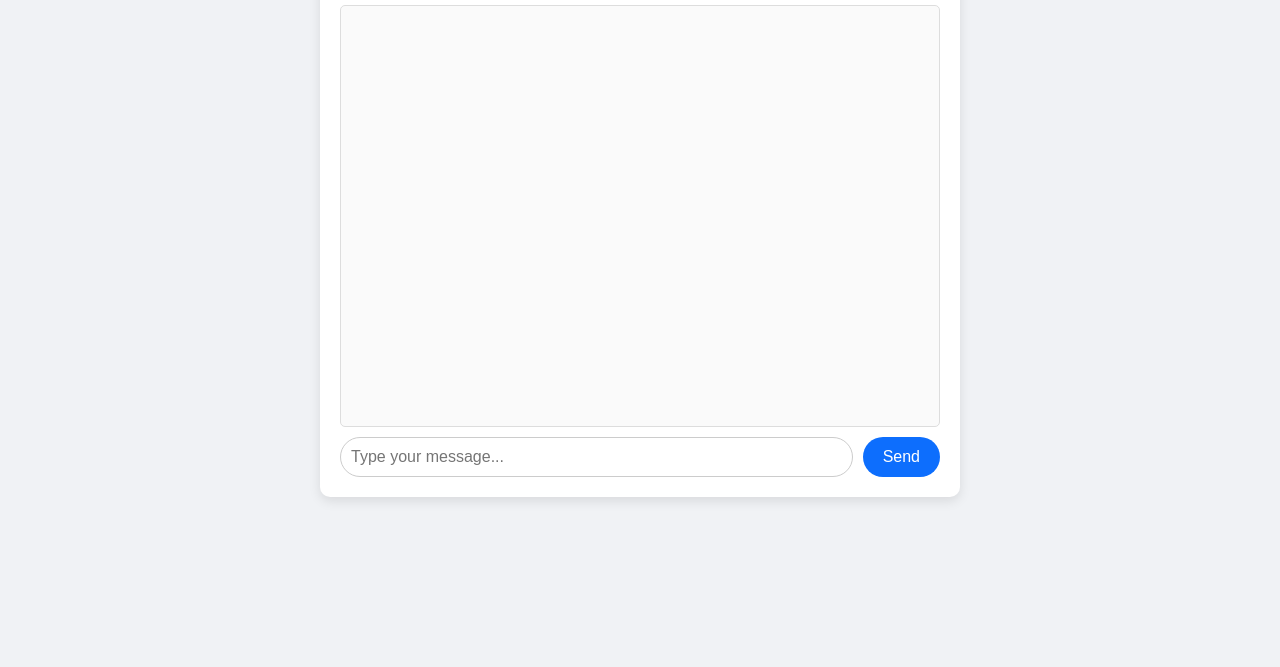
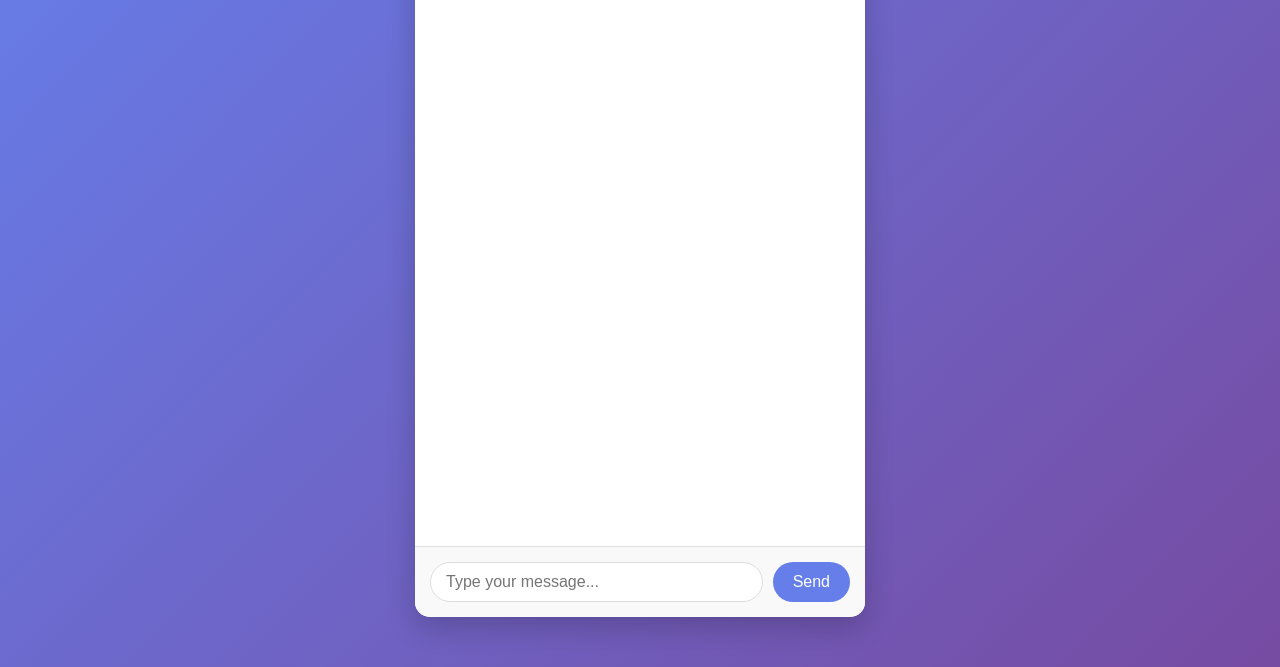
Before and after one commit to rysxa/gemini-chatbot-api, a website: page public/index.html in a window 1280 px wide. Shown: the part 133-800 px from the top of the page. Drawn offline with Linux system fonts and the light colour scheme.

Commit message:
feat: improve style chatbot

```diff
--- a/index.js
+++ b/index.js
@@ -14,7 +14,7 @@ app.use(express.json());
 app.use(express.static("public"))
 
 const genAI = new GoogleGenerativeAI(process.env.GEMINI_API_KEY);
-const model = genAI.getGenerativeModel({ model: 'models/gemini-2.0-flash' });
+const model = genAI.getGenerativeModel({ model: 'models/gemini-2.5-flash' });
 
 app.post('/api/chat', async (req, res) => {
     const userMessage = req.body.message;
--- a/public/script.js
+++ b/public/script.js
@@ -1,26 +1,55 @@
-const form = document.getElementById('chat-form');
-const input = document.getElementById('user-input');
+const chatForm = document.getElementById('chat-form');
+const userInput = document.getElementById('user-input');
 const chatBox = document.getElementById('chat-box');
 
-form.addEventListener('submit', function (e) {
+/**
+ * Appends a message to the chat box.
+ * @param {string} message - The message content.
+ * @param {string} sender - The sender of the message ('user' or 'ai').
+ */
+function appendMessage(message, sender) {
+  const messageElement = document.createElement('div');
+  messageElement.classList.add('message', sender);
+  messageElement.textContent = message;
+  chatBox.appendChild(messageElement);
+  chatBox.scrollTop = chatBox.scrollHeight; // Scroll to the bottom
+}
+
+chatForm.addEventListener('submit', async (e) => {
   e.preventDefault();
 
-  const userMessage = input.value.trim();
-  if (!userMessage) return;
+  const userMessage = userInput.value.trim();
+  if (!userMessage) {
+    return;
+  }
 
-  appendMessage('user', userMessage);
-  input.value = '';
+  // Display user's message
+  appendMessage(userMessage, 'user');
+  userInput.value = '';
 
-  // Simulasi dummy balasan bot (placeholder)
-  setTimeout(() => {
-    appendMessage('bot', 'Gemini is thinking... (this is dummy response)');
-  }, 1000);
+  try {
+    const response = await fetch('/api/chat', {
+      method: 'POST',
+      headers: {
+        'Content-Type': 'application/json',
+      },
+      body: JSON.stringify({ message: userMessage }),
+    });
+
+    if (!response.ok) {
+      // Handle HTTP errors
+      const errorData = await response.json();
+      throw new Error(errorData.reply || `HTTP error! status: ${response.status}`);
+    }
+
+    const data = await response.json();
+    const aiReply = data.reply;
+
+    // Display AI's message
+    appendMessage(aiReply, 'ai');
+
+  } catch (error) {
+    console.error('Error fetching AI reply:', error);
+    appendMessage(`Sorry, something went wrong: ${error.message}`, 'ai');
+  }
 });
-
-function appendMessage(sender, text) {
-  const msg = document.createElement('div');
-  msg.classList.add('message', sender);
-  msg.textContent = text;
-  chatBox.appendChild(msg);
-  chatBox.scrollTop = chatBox.scrollHeight;
-}
--- a/public/style.css
+++ b/public/style.css
@@ -1,77 +1,128 @@
+/* General Body Styles */
 body {
-  font-family: Arial, sans-serif;
-  background-color: #f0f2f5;
-  margin: 0;
-  padding: 0;
+    font-family: 'Segoe UI', Tahoma, Geneva, Verdana, sans-serif;
+    display: flex;
+    justify-content: center;
+    align-items: center;
+    height: 100vh;
+    margin: 0;
+    background: linear-gradient(135deg, #667eea 0%, #764ba2 100%);
+    color: #333;
 }
 
+/* Main Chat Container */
 .container {
-  max-width: 600px;
-  margin: 40px auto;
-  background: #fff;
-  padding: 20px;
-  border-radius: 10px;
-  box-shadow: 0 4px 12px rgba(0, 0, 0, 0.1);
+    width: 100%;
+    max-width: 450px;
+    height: 90vh;
+    max-height: 700px;
+    border-radius: 15px;
+    box-shadow: 0 10px 30px rgba(0, 0, 0, 0.2);
+    display: flex;
+    flex-direction: column;
+    background-color: #ffffff;
+    overflow: hidden;
 }
 
+/* Chat Header */
 h1 {
-  text-align: center;
-  margin-bottom: 20px;
+    font-size: 1.5rem;
+    color: #fff;
+    background-color: #764ba2;
+    padding: 20px;
+    margin: 0;
+    text-align: center;
+    border-bottom: 1px solid #6a3e93;
 }
 
+/* Chat Box for Messages */
 .chat-box {
-  height: 400px;
-  overflow-y: auto;
-  padding: 10px;
-  border: 1px solid #ddd;
-  border-radius: 5px;
-  background-color: #fafafa;
-  margin-bottom: 10px;
+    flex-grow: 1;
+    padding: 20px;
+    overflow-y: auto;
+    display: flex;
+    flex-direction: column;
+    gap: 15px;
 }
 
-.message {
-  margin: 8px 0;
-  padding: 8px 12px;
-  border-radius: 20px;
-  max-width: 80%;
-  display: inline-block;
+/* Custom Scrollbar for WebKit browsers */
+.chat-box::-webkit-scrollbar {
+    width: 8px;
 }
 
-.message.user {
-  background-color: #d1e7ff;
-  float: right;
-  text-align: right;
+.chat-box::-webkit-scrollbar-track {
+    background: #f1f1f1;
 }
 
-.message.bot {
-  background-color: #dff6dd;
-  float: left;
-  text-align: left;
+.chat-box::-webkit-scrollbar-thumb {
+    background: #888;
+    border-radius: 4px;
 }
 
-form {
-  display: flex;
-  gap: 10px;
+.chat-box::-webkit-scrollbar-thumb:hover {
+    background: #555;
 }
 
-input[type="text"] {
-  flex: 1;
-  padding: 10px;
-  border-radius: 20px;
-  border: 1px solid #ccc;
-  font-size: 16px;
+/* General Message Bubble Styles */
+.message {
+    padding: 12px 18px;
+    border-radius: 20px;
+    line-height: 1.5;
+    max-width: 75%;
+    word-wrap: break-word;
 }
 
-button {
-  padding: 10px 20px;
-  border: none;
-  background-color: #0d6efd;
-  color: white;
-  border-radius: 20px;
-  font-size: 16px;
-  cursor: pointer;
+/* User Message Bubble */
+.user {
+    background-color: #667eea;
+    color: white;
+    align-self: flex-end;
+    border-bottom-right-radius: 5px;
 }
 
-button:hover {
-  background-color: #0b5ed7;
+/* AI Message Bubble */
+.ai {
+    background-color: #f1f0f0;
+    color: #333;
+    align-self: flex-start;
+    border-bottom-left-radius: 5px;
 }
+
+/* Chat Input Form */
+#chat-form {
+    display: flex;
+    padding: 15px;
+    border-top: 1px solid #e0e0e0;
+    background-color: #f9f9f9;
+}
+
+#user-input {
+    flex-grow: 1;
+    border: 1px solid #ddd;
+    border-radius: 20px;
+    padding: 10px 15px;
+    font-size: 1rem;
+    outline: none;
+    transition: border-color 0.3s;
+}
+
+#user-input:focus {
+    border-color: #667eea;
+}
+
+/* Send Button */
+#chat-form button {
+    background-color: #667eea;
+    color: white;
+    border: none;
+    padding: 10px 20px;
+    margin-left: 10px;
+    border-radius: 20px;
+    cursor: pointer;
+    font-size: 1rem;
+    transition: background-color 0.3s;
+}
+
+#chat-form button:hover {
+    background-color: #5a6fd8;
+}
```
